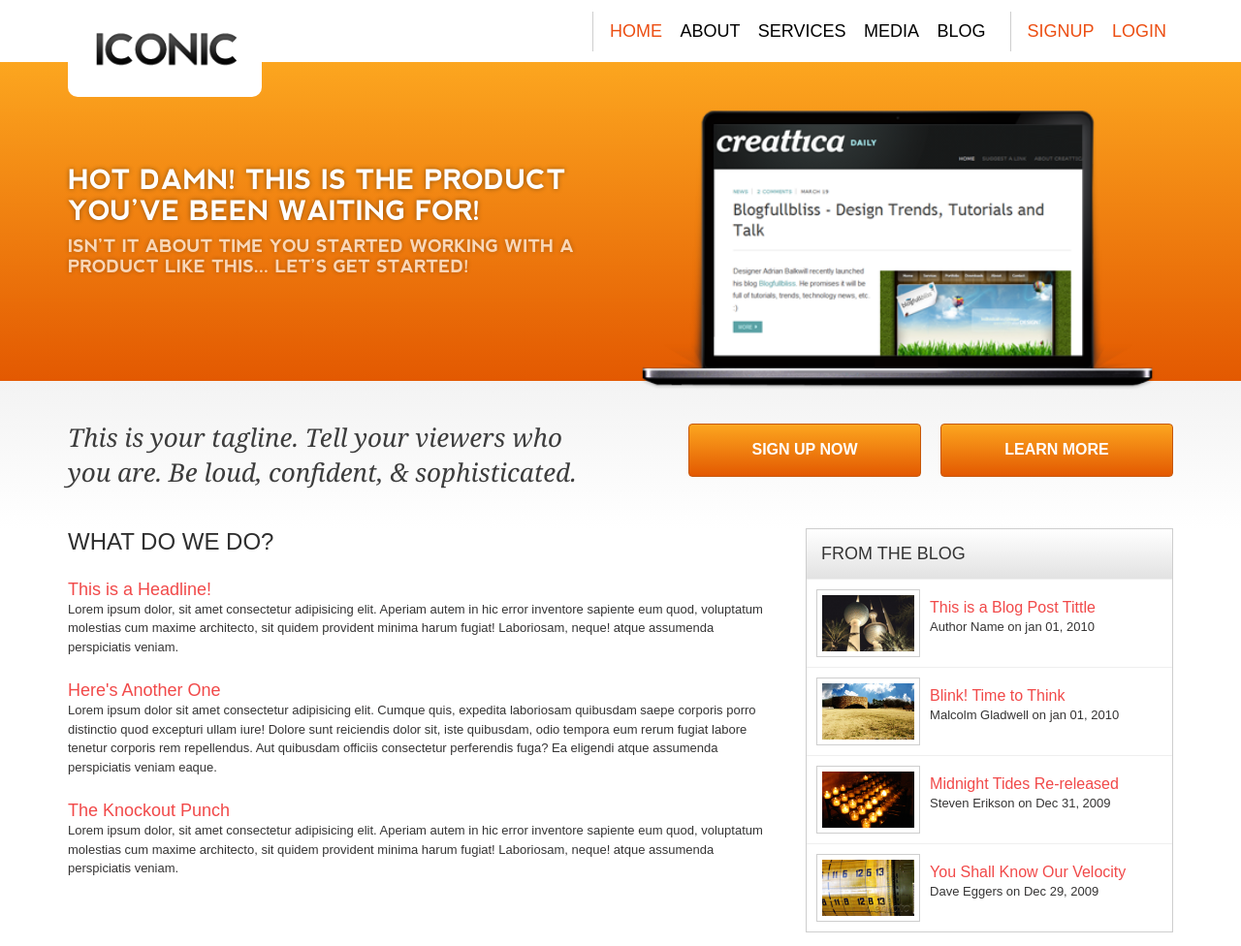
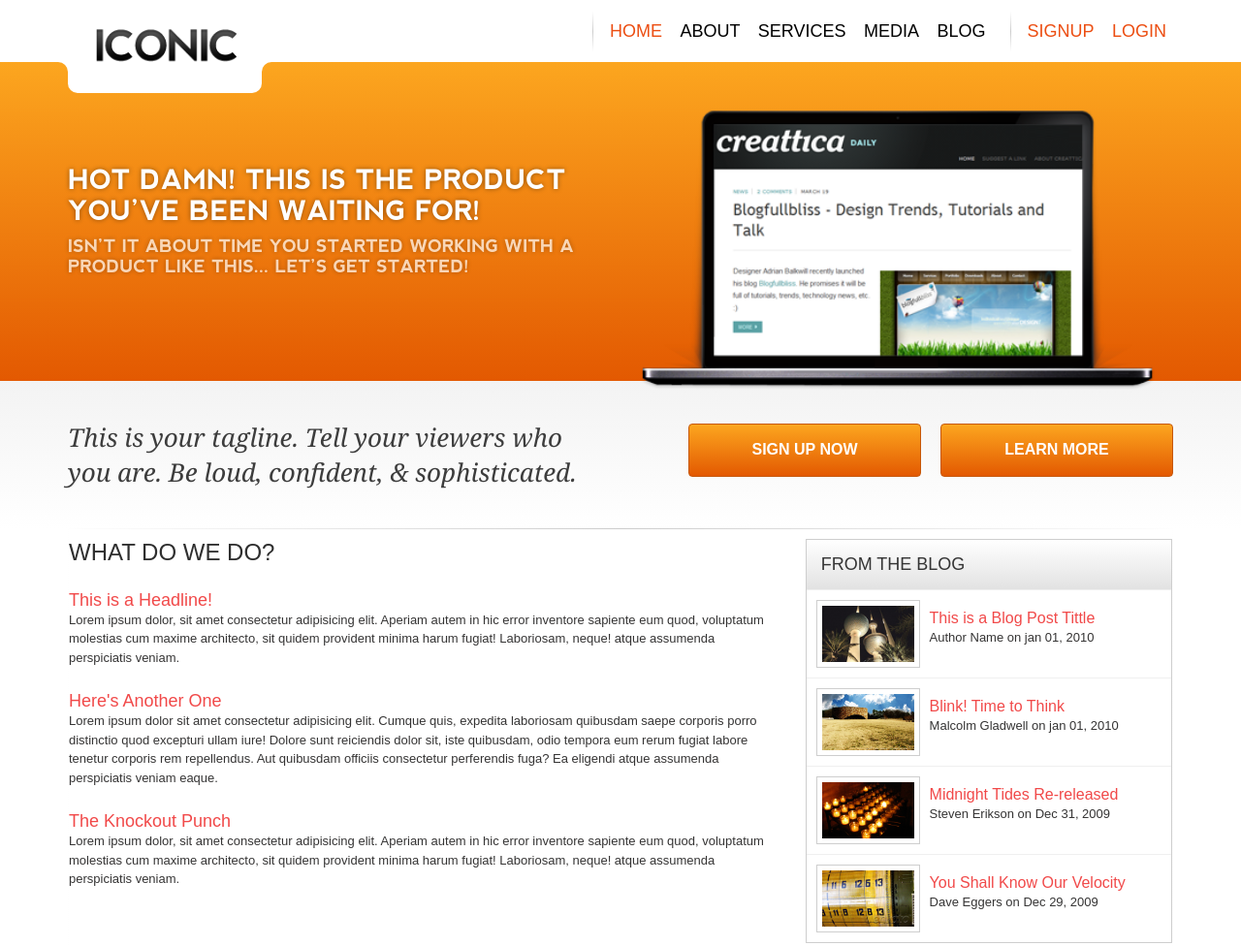
Before and after one commit to HadeedUlHaq/Iconic, a plain HTML site: page index.html in a window 1280 px wide. Shown: the top 976 px of the page at 97% size. Drawn offline with nearby package versions, Linux system fonts and the light colour scheme.

Commit message:
fixed-issues

```diff
--- a/index.html
+++ b/index.html
@@ -30,6 +30,8 @@
 			<div class="header">
 				<div class="logo">
 					<a href=""><img src="./img/logo.png" alt="main-logo" /></a>
+					<figure class="curve-edge"></figure>
+					<figure class="curve-edge2"></figure>
 				</div>
 				<nav>
 					<div class="menubar"><i class="bi bi-list"></i></div>
--- a/scss/_header.scss
+++ b/scss/_header.scss
@@ -16,11 +16,35 @@
   height: 64px;
   .logo {
     width: 200px;
-    transform: translateY(20px);
+    transform: translateY(20%);
     background: #ffff;
     height: 80px;
     border-radius: 10px;
     position: absolute;
+    .curve-edge{
+      position: absolute;
+      z-index: 8;
+      width: 20px;
+      height: 20px;
+      border-radius: 100px 0px 0px 0px;
+      border-left:10px solid white;
+      border-top:10px solid white;
+      top: 60%;
+      left: 90%;
+      transform: translate(50%, -50%);
+    }
+    .curve-edge2{
+      position: absolute;
+      z-index: 8;
+      width: 20px;
+      height: 20px;
+      border-radius: 0px 100px 0px 0px;
+      border-right:10px solid white;
+      border-top:10px solid white;
+      top: 60%;
+      left: -10%;
+      transform: translate(50%, -50%);
+    }
     img {
       padding: 10px;
       transform: translateY(-10px);
@@ -31,6 +55,7 @@
     justify-content: end;
     ul {
       border-left: 1px solid #cecece;
+      border-image: linear-gradient(to top,#fffffF, #cccccc, #ffffff) 1%;
       margin: 12px 0px;
       &:last-child {
         margin-left: 18px;
@@ -64,7 +89,7 @@
   width: 100%;
   height: 100%;
   background: #ffffff;
-  z-index: 1;
+  z-index: 9;
   display: none;
   .close {
     padding: 10px;
--- a/scss/_main.scss
+++ b/scss/_main.scss
@@ -3,6 +3,9 @@
   display: grid;
   grid-template-columns: 65% auto;
   grid-gap: 20px;
+  padding: 10px 0 10px 0;
+  border: 1px solid;
+  border-image: linear-gradient(to right,#fffffF, #cccccc, #ffffff) 1%;
 
   p {
     font-size: 13px;
```
Also changed, not shown: css/style.css, 1 other file.
